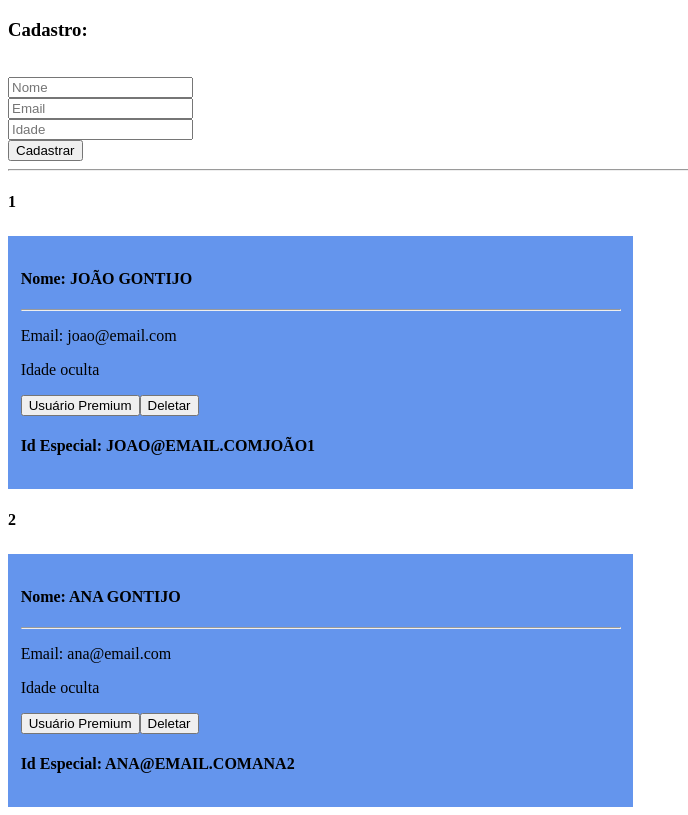
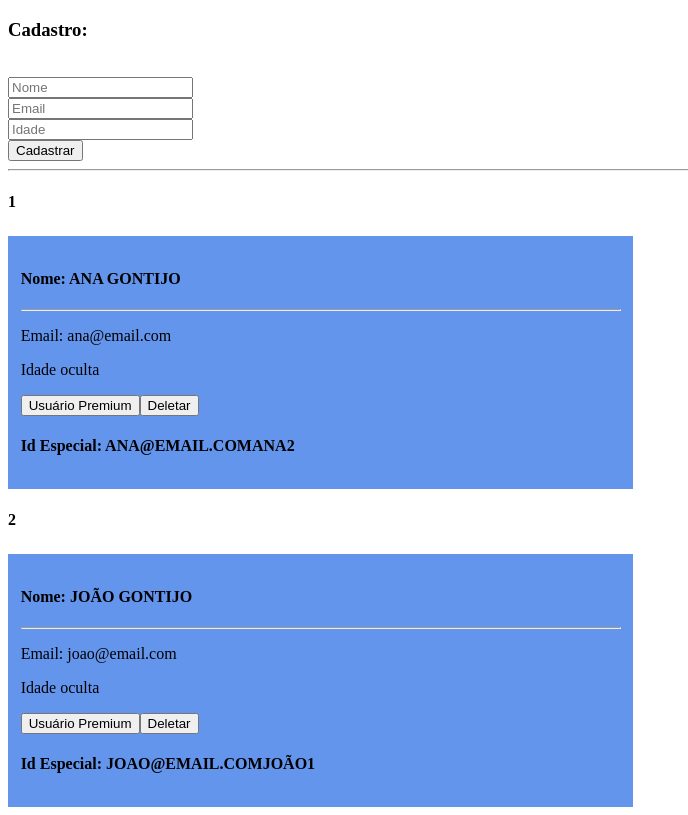
Before and after one commit to Joao-Gontijo/guiaclientes, a Vue app: page / in a window 1280 px wide. Shown: the whole page, without its empty margins (0-688 px from the left). Built offline with nearby package versions, Linux system fonts and the light colour scheme.

Commit message:
Computed Properties - 02
utilizando computed properties para fazer ordenação alfabética da lista de clientes

```diff
--- a/package.json
+++ b/package.json
@@ -9,6 +9,7 @@
   },
   "dependencies": {
     "core-js": "^3.6.5",
+    "lodash": "^4.17.21",
     "vue": "^2.6.11"
   },
   "devDependencies": {
--- a/src/App.vue
+++ b/src/App.vue
@@ -7,7 +7,7 @@
     <input type="number" placeholder="Idade" v-model="campoIdade"> <br>
     <button @click="cadastrarUsuario">Cadastrar</button>
     <hr>
-    <div v-for="(cliente,index) in clientes" :key="cliente.id">
+    <div v-for="(cliente,index) in orderClientes" :key="cliente.id">
       <h4>{{index+1}}</h4>
       <Cliente :cliente="cliente" @meDelete="deletarUsuario($event)"/>
 
@@ -17,6 +17,7 @@
 </template>
 
 <script>
+import _ from "lodash";
 import Cliente from "./components/Cliente"
 // import Produto from "./components/Produto"
 export default {
@@ -69,6 +70,11 @@
       var novoArray = this.clientes.filter(cliente => cliente.id != id);  //colocar um filtro que é uma função que recebe uma regra,
       this.clientes = novoArray;                                          //no caso, para cada cliente dentro do array ele vai aplicar a regrar e retornar um novo array
     }
+  },
+  computed:{
+    orderClientes: function() {
+      return _.orderBy(this.clientes,['nome'],['asc']);
+    }
   }
 }
 </script>
```
Also changed, not shown: 1 other file (tests, documents, lock files or other folders).
